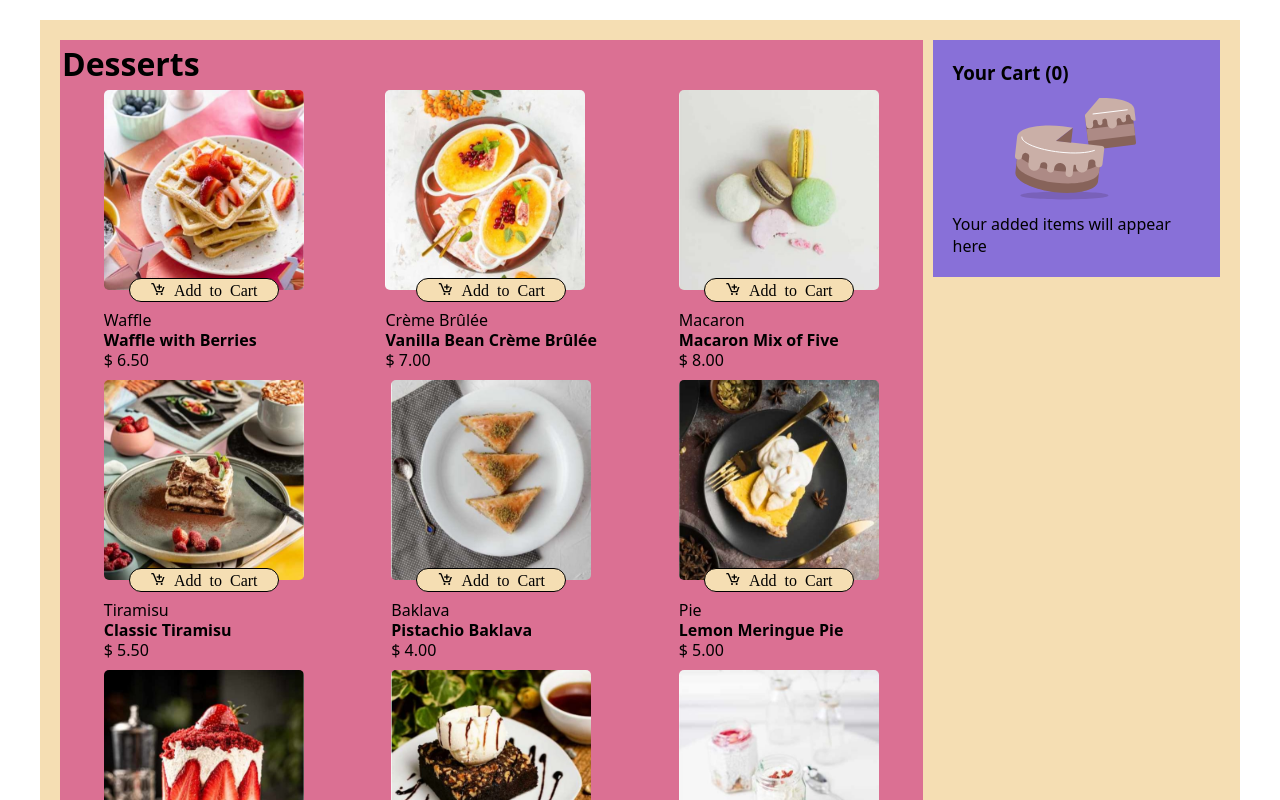
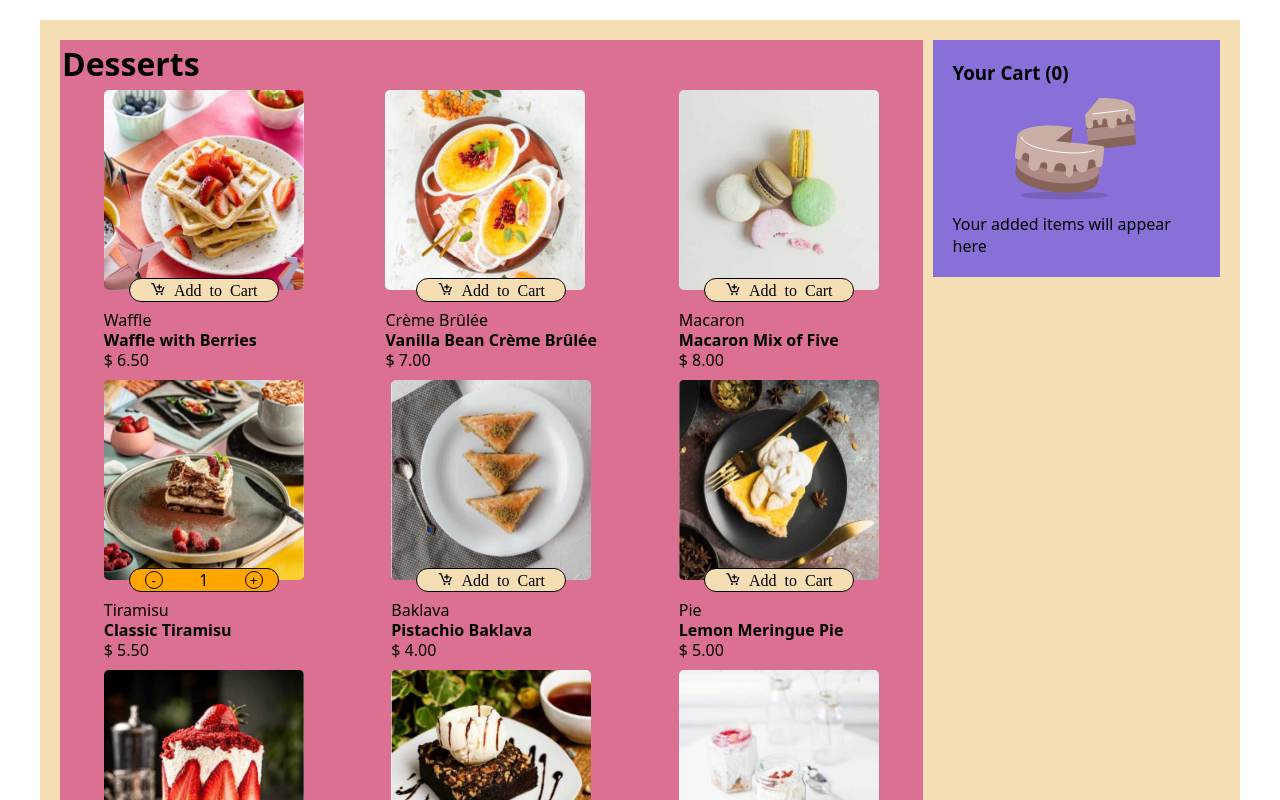
Before and after one commit to ilicc-sara/Desserts-Cart, a React (Vite) app: page / in a window 1280 px wide. Shown: the top 800 px of the page. Built offline with nearby package versions, Linux system fonts and the light colour scheme.

Commit message:
classes for adding

```diff
--- a/src/App.jsx
+++ b/src/App.jsx
@@ -33,7 +33,7 @@ const info = [
     price: 5.5,
     image: "./image-tiramisu-desktop.jpg",
     id: 4,
-    amount: 0,
+    amount: 1,
   },
   {
     type: "Baklava",
@@ -65,7 +65,7 @@ const info = [
     price: 4.5,
     image: "./image-brownie-desktop.jpg",
     id: 8,
-    amount: 0,
+    amount: 1,
   },
   {
     type: "Panna Cotta",
@@ -91,6 +91,7 @@ function App() {
             price={item.price}
             image={item.image}
             id={item.id}
+            amount={item.amount}
           />
         ))}
       </div>
--- a/src/Item.jsx
+++ b/src/Item.jsx
@@ -1,16 +1,25 @@
 import React, { useState } from "react";
 
 function Item(props) {
-  const { type, name, price, image } = props;
+  const { type, name, price, image, amount } = props;
   return (
     <article class="desert-item">
       <div class="dessert-pic-cont">
         <img class="dessert-pic" src={image} />
-        <div class="cart-button">
+
+        {/* <div class="cart-button-empty"> */}
+        <div class={`cart-button-empty ${amount === 0 ? "" : "hidden"}`}>
           <i class="bx bx-cart-add">
             {" "}
             <span>Add to Cart</span>
           </i>
+        </div>
+
+        {/* <div class="cart-button-full"> */}
+        <div class={`cart-button-full ${amount > 0 ? "" : "hidden"}`}>
+          <button class="btn">-</button>
+          <span>{amount}</span>
+          <button class="btn">+</button>
         </div>
       </div>
 
--- a/src/index.css
+++ b/src/index.css
@@ -48,7 +48,7 @@ h1 {
   border-radius: 5px;
 }
 
-.cart-button {
+.cart-button-empty {
   border: 1px solid black;
   background-color: wheat;
   width: 150px;
@@ -61,8 +61,28 @@ h1 {
   transform: translate(-50%, 50%);
 }
 
-.cart-button-add {
+.cart-button-full {
+  border: 1px solid black;
   background-color: orange;
+  width: 150px;
+  border-radius: 555555px;
+  display: flex;
+  justify-content: space-between;
+  align-items: center;
+  padding: 0 15px;
+  bottom: 5px;
+  position: absolute;
+  left: 50%;
+  bottom: 5px;
+  transform: translate(-50%, 50%);
+}
+
+.btn {
+  width: 18px;
+  height: 18px;
+  border-radius: 333px;
+  border: 0.5px solid black;
+  background: none;
 }
 
 .info-cont {
@@ -76,3 +96,7 @@ h1 {
   justify-content: center;
   align-items: center;
 }
+
+.hidden {
+  display: none;
+}
```
